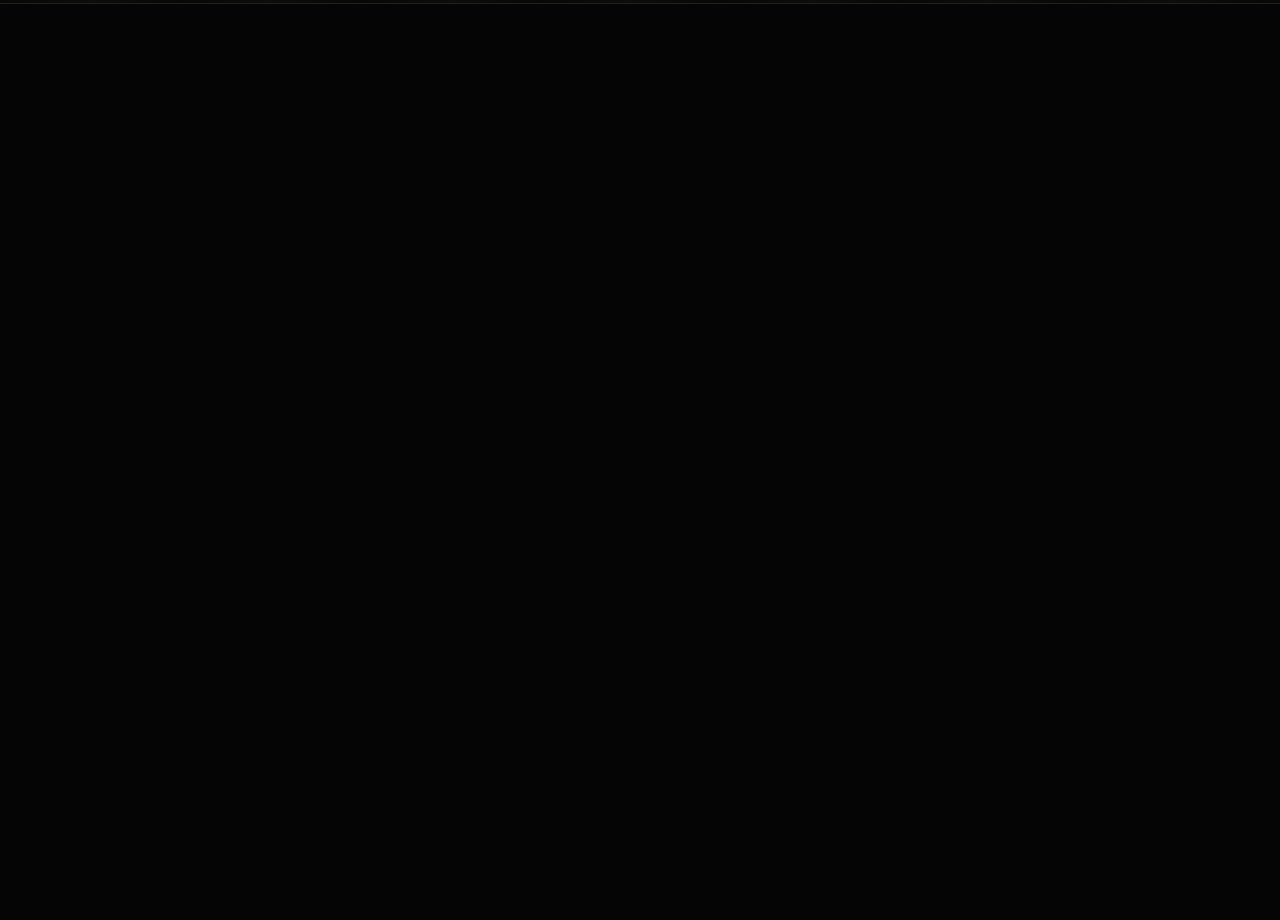
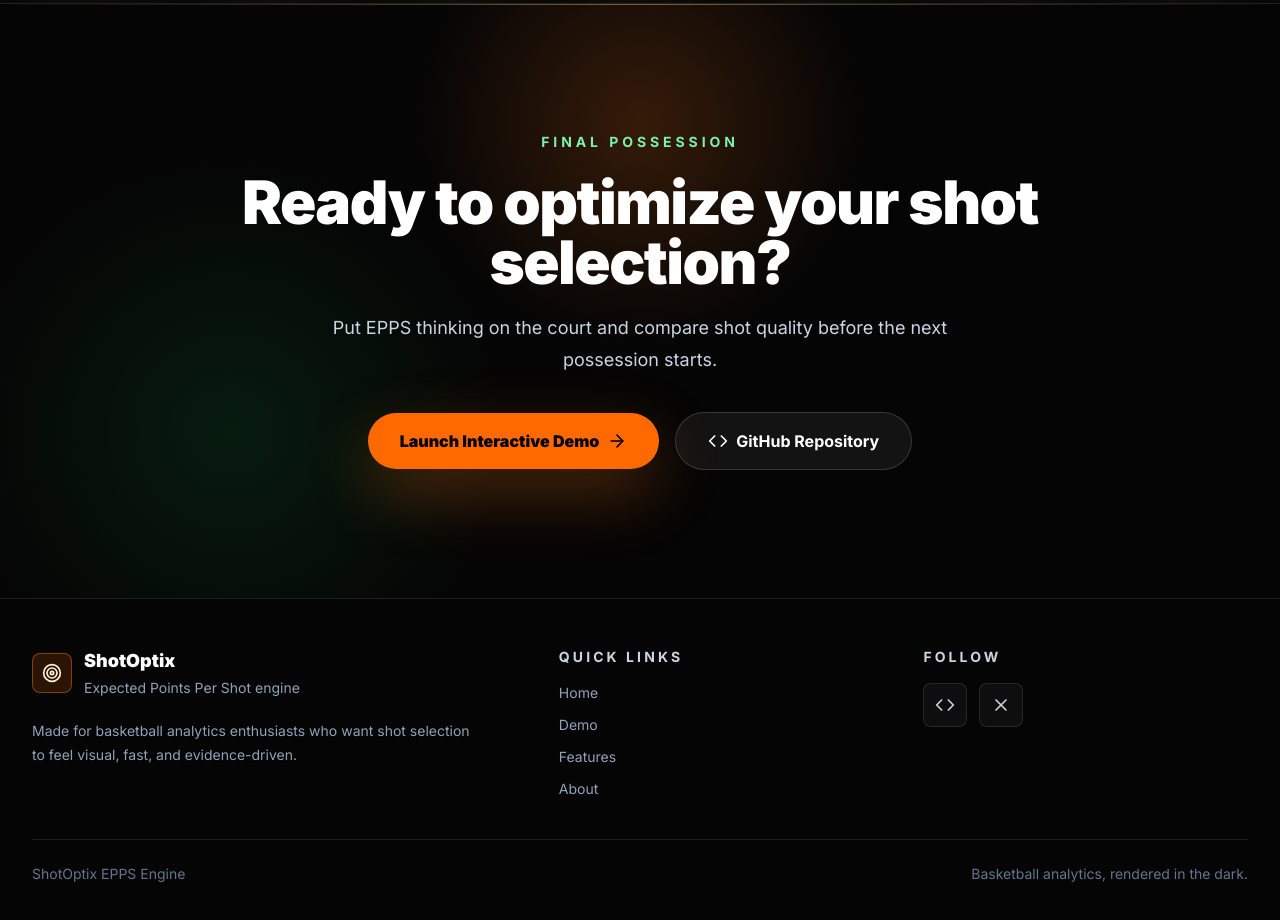
Before and after one commit to Rabin935/shot-optimizing-engine, a Next.js app: page / in a window 1280 px wide. Shown: the part 3980-4900 px from the top of the page. Before the commit the page ends 3984 px from the top, so only its background shows below. Built offline with nearby package versions, Linux system fonts and the light colour scheme.

Commit message:
feat: complete landing page with final CTA and footer

```diff
--- a/app/globals.css
+++ b/app/globals.css
@@ -31,9 +31,25 @@ body {
   background: var(--background);
   color: var(--foreground);
   font-family: var(--font-inter), Arial, Helvetica, sans-serif;
+  overflow-x: hidden;
 }
 
 ::selection {
   background: rgba(249, 115, 22, 0.35);
   color: #ffffff;
 }
+
+@media (prefers-reduced-motion: reduce) {
+  html {
+    scroll-behavior: auto;
+  }
+
+  *,
+  *::before,
+  *::after {
+    animation-duration: 0.01ms !important;
+    animation-iteration-count: 1 !important;
+    scroll-behavior: auto !important;
+    transition-duration: 0.01ms !important;
+  }
+}
--- a/app/page.tsx
+++ b/app/page.tsx
@@ -6,6 +6,7 @@ import {
   ArrowRight,
   BarChart3,
   BrainCircuit,
+  Code,
   Cpu,
   Crosshair,
   Database,
@@ -16,10 +17,12 @@ import {
   Sparkles,
   Target,
   Upload,
+  X,
 } from "lucide-react";
 import type { LucideIcon } from "lucide-react";
 
 const navLinks = ["Home", "Demo", "Features", "About"];
+const githubUrl = "https://github.com/Rabin935/shot-optimizing-engine";
 
 const featureCards: {
   icon: LucideIcon;
@@ -528,6 +531,122 @@ export default function Home() {
           </motion.div>
         </div>
       </section>
+
+      <section className="relative overflow-hidden bg-background px-5 py-24 sm:px-6 lg:px-8 lg:py-32">
+        <div className="absolute inset-0 bg-[radial-gradient(circle_at_50%_20%,rgba(249,115,22,0.2),transparent_28%),radial-gradient(circle_at_18%_72%,rgba(22,163,74,0.14),transparent_24%)]" />
+        <div className="absolute inset-x-0 top-0 h-px bg-gradient-to-r from-transparent via-orange-300/45 to-transparent" />
+        <motion.div
+          initial={{ opacity: 0, y: 26 }}
+          whileInView={{ opacity: 1, y: 0 }}
+          viewport={{ once: true, amount: 0.3 }}
+          transition={{ duration: 0.65 }}
+          className="relative mx-auto max-w-5xl text-center"
+        >
+          <p className="text-sm font-bold uppercase tracking-[0.28em] text-green-300">
+            Final Possession
+          </p>
+          <h2 className="mt-5 text-4xl font-black tracking-tight text-white sm:text-6xl">
+            Ready to optimize your shot selection?
+          </h2>
+          <p className="mx-auto mt-5 max-w-2xl text-lg leading-8 text-slate-300">
+            Put EPPS thinking on the court and compare shot quality before the
+            next possession starts.
+          </p>
+          <div className="mt-9 flex flex-col items-center justify-center gap-4 sm:flex-row">
+            <a
+              href="#demo"
+              className="inline-flex min-h-14 items-center justify-center gap-2 rounded-full bg-orange-500 px-8 py-4 text-base font-black text-black shadow-[0_24px_65px_rgba(249,115,22,0.3)] transition hover:-translate-y-0.5 hover:bg-orange-400"
+            >
+              Launch Interactive Demo
+              <ArrowRight className="size-5" />
+            </a>
+            <a
+              href={githubUrl}
+              target="_blank"
+              rel="noopener noreferrer"
+              className="inline-flex min-h-14 items-center justify-center gap-2 rounded-full border border-white/15 bg-white/[0.06] px-8 py-4 text-base font-bold text-white transition hover:-translate-y-0.5 hover:border-green-300/45 hover:bg-green-400/[0.08]"
+            >
+              <Code className="size-5" />
+              GitHub Repository
+            </a>
+          </div>
+        </motion.div>
+      </section>
+
+      <footer
+        id="about"
+        className="border-t border-white/10 bg-[#050505] px-5 py-12 sm:px-6 lg:px-8"
+      >
+        <div className="mx-auto grid max-w-7xl gap-10 lg:grid-cols-[1.2fr_0.8fr_0.8fr]">
+          <div>
+            <a href="#home" className="flex items-center gap-3">
+              <span className="grid size-10 place-items-center rounded-lg border border-orange-400/40 bg-orange-500/15 text-orange-100">
+                <Target className="size-5" />
+              </span>
+              <span>
+                <span className="block text-lg font-black text-white">
+                  ShotOptix
+                </span>
+                <span className="text-sm text-slate-400">
+                  Expected Points Per Shot engine
+                </span>
+              </span>
+            </a>
+            <p className="mt-5 max-w-md text-sm leading-6 text-slate-400">
+              Made for basketball analytics enthusiasts who want shot selection
+              to feel visual, fast, and evidence-driven.
+            </p>
+          </div>
+
+          <div>
+            <p className="text-sm font-bold uppercase tracking-[0.22em] text-slate-300">
+              Quick Links
+            </p>
+            <div className="mt-4 grid gap-3 text-sm text-slate-400">
+              {navLinks.map((link) => (
+                <a
+                  key={link}
+                  href={`#${link.toLowerCase()}`}
+                  className="transition hover:text-white"
+                >
+                  {link}
+                </a>
+              ))}
+            </div>
+          </div>
+
+          <div>
+            <p className="text-sm font-bold uppercase tracking-[0.22em] text-slate-300">
+              Follow
+            </p>
+            <div className="mt-4 flex gap-3">
+              <a
+                href={githubUrl}
+                target="_blank"
+                rel="noopener noreferrer"
+                aria-label="ShotOptix GitHub repository"
+                className="grid size-11 place-items-center rounded-lg border border-white/10 bg-white/[0.04] text-slate-300 transition hover:border-orange-300/45 hover:text-white"
+              >
+                <Code className="size-5" />
+              </a>
+              <a
+                href="https://x.com/"
+                target="_blank"
+                rel="noopener noreferrer"
+                aria-label="ShotOptix on X/Twitter"
+                className="grid size-11 place-items-center rounded-lg border border-white/10 bg-white/[0.04] text-slate-300 transition hover:border-green-300/45 hover:text-white"
+              >
+                <X className="size-5" />
+              </a>
+            </div>
+          </div>
+        </div>
+
+        <div className="mx-auto mt-10 flex max-w-7xl flex-col gap-3 border-t border-white/10 pt-6 text-sm text-slate-500 sm:flex-row sm:items-center sm:justify-between">
+          <p>ShotOptix EPPS Engine</p>
+          <p>Basketball analytics, rendered in the dark.</p>
+        </div>
+      </footer>
     </main>
   );
 }
```
